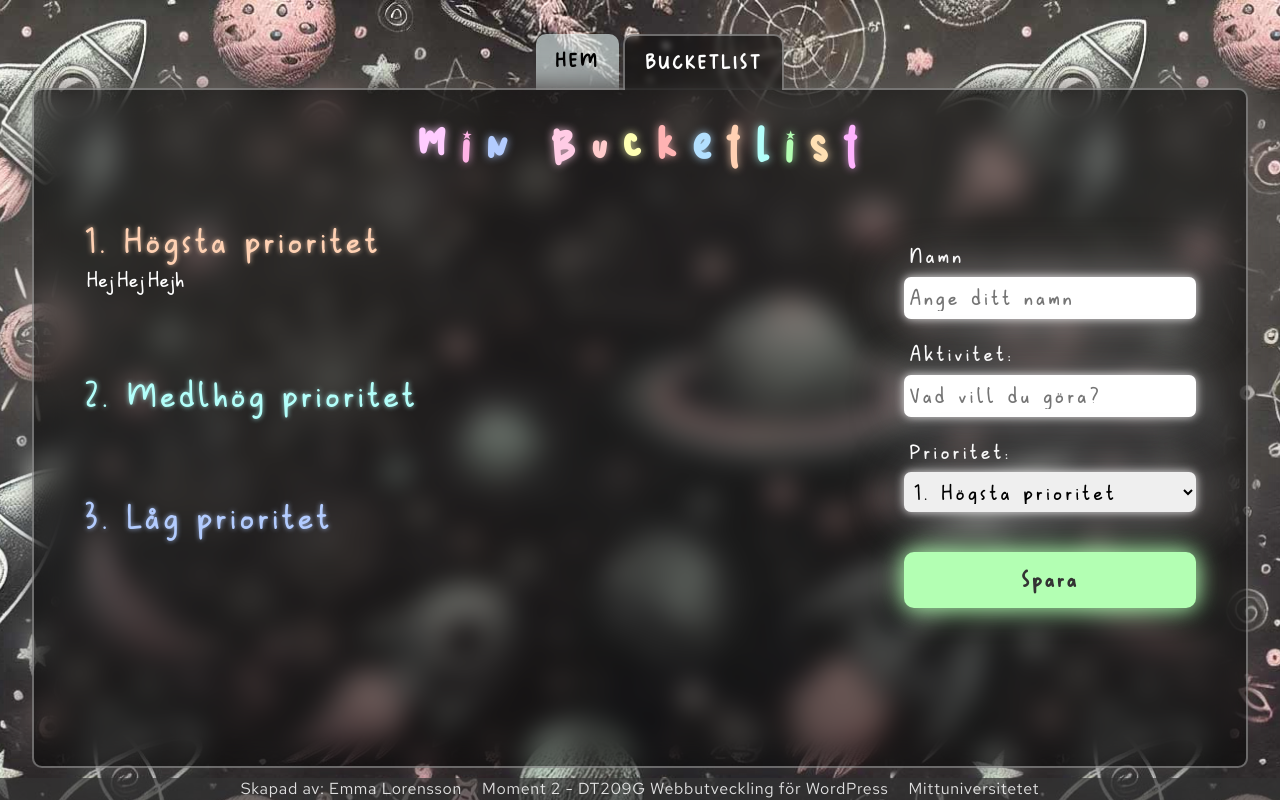
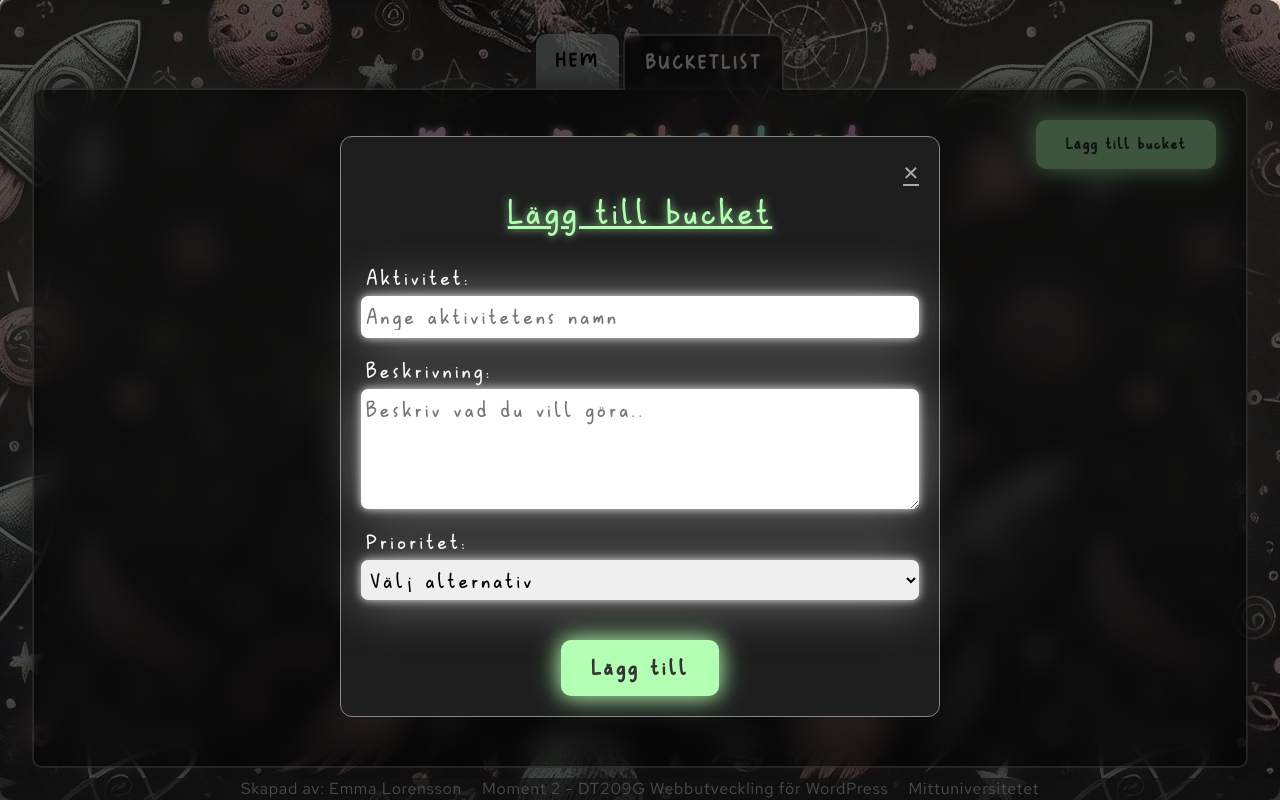
Before and after one commit to Eeemlo/moment2-php, a PHP site: page /bucketlist.php?showModal=true in a window 1280 px wide. Run offline with PHP 8.4, Linux system fonts and the light colour scheme; data that the repository does not hold is empty; some web fonts are replaced.

Commit message:
Allt klart utom radera knapp

```diff
--- a/bucketlist.php
+++ b/bucketlist.php
@@ -1,77 +1,185 @@
 <?php
-$title = "Hem";
-include("includes/mainmenu.php");
+$title = 'Hem';
+include('includes/mainmenu.php');
+
+if ($_SERVER['REQUEST_METHOD'] === 'POST') {
+    // Kontrollera om alla fält är satta och inte tomma
+    if (
+        isset($_POST['name'], $_POST['description'], $_POST['priority']) &&
+        !empty($_POST['name']) &&
+        !empty($_POST['description']) &&
+        !empty($_POST['priority'])
+    ) {
+
+        // Skapa ett nytt Bucketlist-objekt
+        $bucketlist = new Bucketlist();
+
+        // Hämta värden från formuläret
+        $name = $_POST['name'];
+        $description = $_POST['description'];
+        $priority = $_POST['priority']; // Vi kontrollerar att detta inte är null
+
+        // Lägg till bucket i databasen
+        $result = $bucketlist->addBucket($name, $description, $priority);
+
+        if ($result) {
+            echo "Bucket added successfully!";
+            header('Location: ' . $_SERVER['PHP_SELF']); // Omdirigera för att förhindra formuläråterställning
+            exit;
+        } else {
+            echo "Failed to add bucket.";
+        }
+    } else {
+        echo "Please fill in all fields!";
+    }
+}
+
+if (isset($_POST['delete'])) {
+    // Hämta bucket-id från formuläret
+    $bucketId = $_POST['bucket_id'];
+
+    // Anropa deleteBucket-funktionen
+    if ($bucketlist->deleteBucket($bucketId)) {
+        echo "Bucket raderades!";
+    } else {
+        echo "Fel vid radering av bucket.";
+    }
+}
+
 ?>
 
-    <div class="container">
+<div class='container'>
     <h1>
-<span style="color:#FFCCFF; text-shadow: 0px 0px 8px rgba(255,204,255,0.8);">M</span>
-<span style="color:#FFB3E6; text-shadow: 0px 0px 8px rgba(255,179,230,0.8);">i</span>
-<span style="color:#B3CCFF; text-shadow: 0px 0px 8px rgba(179,204,255,0.8);">n</span>
-<span style="color:#B3FFCC; text-shadow: 0px 0px 8px rgba(179,255,204,0.8);">&nbsp;</span>
-<span style="color:#FFCCE5; text-shadow: 0px 0px 8px rgba(255,204,229,0.8);">B</span>
-<span style="color:#FFCCCC; text-shadow: 0px 0px 8px rgba(255,204,204,0.8);">u</span>
-<span style="color:#FFFFB3; text-shadow: 0px 0px 8px rgba(255,255,179,0.8);">c</span>
-<span style="color:#FFB3B3; text-shadow: 0px 0px 8px rgba(255,179,179,0.8);">k</span>
-<span style="color:#B3E0FF; text-shadow: 0px 0px 8px rgba(179,224,255,0.8);">e</span>
-<span style="color:#FFD1B3; text-shadow: 0px 0px 8px rgba(255,209,179,0.8);">t</span>
-<span style="color:#B3FFFA; text-shadow: 0px 0px 8px rgba(179,255,250,0.8);">l</span>
-<span style="color:#B3FFB3; text-shadow: 0px 0px 8px rgba(179,255,179,0.8);">i</span>
-<span style="color:#FFE0B3; text-shadow: 0px 0px 8px rgba(255,224,179,0.8);">s</span>
-<span style="color:#FFB3FF; text-shadow: 0px 0px 8px rgba(255,179,255,0.8);">t</span>
-</h1>
+        <span style='color:#FFCCFF; text-shadow: 0px 0px 8px rgba(255,204,255,0.8);'>M</span>
+        <span style='color:#FFB3E6; text-shadow: 0px 0px 8px rgba(255,179,230,0.8);'>i</span>
+        <span style='color:#B3CCFF; text-shadow: 0px 0px 8px rgba(179,204,255,0.8);'>n</span>
+        <span style='color:#B3FFCC; text-shadow: 0px 0px 8px rgba(179,255,204,0.8);'>&nbsp;
+        </span>
+        <span style='color:#FFCCE5; text-shadow: 0px 0px 8px rgba(255,204,229,0.8);'>B</span>
+        <span style='color:#FFCCCC; text-shadow: 0px 0px 8px rgba(255,204,204,0.8);'>u</span>
+        <span style='color:#FFFFB3; text-shadow: 0px 0px 8px rgba(255,255,179,0.8);'>c</span>
+        <span style='color:#FFB3B3; text-shadow: 0px 0px 8px rgba(255,179,179,0.8);'>k</span>
+        <span style='color:#B3E0FF; text-shadow: 0px 0px 8px rgba(179,224,255,0.8);'>e</span>
+        <span style='color:#FFD1B3; text-shadow: 0px 0px 8px rgba(255,209,179,0.8);'>t</span>
+        <span style='color:#B3FFFA; text-shadow: 0px 0px 8px rgba(179,255,250,0.8);'>l</span>
+        <span style='color:#B3FFB3; text-shadow: 0px 0px 8px rgba(179,255,179,0.8);'>i</span>
+        <span style='color:#FFE0B3; text-shadow: 0px 0px 8px rgba(255,224,179,0.8);'>s</span>
+        <span style='color:#FFB3FF; text-shadow: 0px 0px 8px rgba(255,179,255,0.8);'>t</span>
+    </h1>
 
-    </div>
+</div>
 
-    <div class="gridContainer">
+<?php $bucketlist = new Bucketlist(); ?>
 
-    <div class="bucketGrid"></div>
-    <section class="bucketlistPrio1">
-        <div><h2>1. Högsta prioritet</h2></div>
-        <table>
-            <tbody class="tablePrio1">
-                <tr>
-                    <td>Hej</td>
-                    <td>Hej</td>
-                    <td>Hejh</td>
-                </tr>
-            </tbody>
-        </table>
+<div class='gridContainer'>
+    <?php
+    $showModal = isset($_GET['showModal']) && $_GET['showModal'] == 'true';
+    ?>
+
+    <a href="?showModal=true" id="modalBtn" class="btn">Lägg till bucket</a>
+
+    <div class='bucketGrid'></div>
+    <section class='bucketlistPrio1'>
+        <div>
+            <h2>Högsta prioritet</h2>
+        </div>
+        <div>
+            <?php
+            $buckets = $bucketlist->getPrio1Buckets();
+
+            foreach ($buckets as $bucket) {
+                // Formatera created_at till endast datum (YYYY-MM-DD)
+                $formattedDate = date('Y-m-d', strtotime($bucket['created_at']));
+
+                echo "<article>
+                    <strong>" . htmlspecialchars($bucket['name']) . "</strong>
+                    <p class='pSmall'>Tillagd: " . htmlspecialchars($formattedDate) . "</p>
+                    <p>" . htmlspecialchars($bucket['description']) . "</p>
+                    </article>";
+            }
+            ?>
+        </div>
     </section>
 
-    <section class="bucketlistPrio2">
-    <div><h2>2. Medlhög prioritet</h2></div>
-        <table>
-            <tbody class="tablePrio2">
-            </tbody>
-        </table>
+    <section class='bucketlistPrio2'>
+        <div>
+            <h2>Medelhög prioritet</h2>
+        </div>
+        <div>
+            <?php
+            $buckets = $bucketlist->getPrio2Buckets();
+
+            foreach ($buckets as $bucket) {
+                // Formatera created_at till endast datum (YYYY-MM-DD)
+                $formattedDate = date('Y-m-d', strtotime($bucket['created_at']));
+
+                echo "<article>
+                    <strong>" . htmlspecialchars($bucket['name']) . "</strong>
+                    <p class='pSmall'>Tillagd: " . htmlspecialchars($formattedDate) . "</p>
+                    <p>" . htmlspecialchars($bucket['description']) . "</p>
+                    </article>";
+            }
+
+            ?>
+        </div>
     </section>
 
-    <section class="bucketlistPrio3">
-        <div><h2>3. Låg prioritet</h2></div>
-        <table>
-            <tbody class="tablePrio3">
-            </tbody>
-        </table>
+    <section class='bucketlistPrio3'>
+        <div>
+            <h2>Låg prioritet</h2>
+        </div>
+        <div>
+            <?php
+            $buckets = $bucketlist->getPrio3Buckets();
+
+            foreach ($buckets as $bucket) {
+                // Formatera created_at till endast datum (YYYY-MM-DD)
+                $formattedDate = date('Y-m-d', strtotime($bucket['created_at']));
+
+                echo "<article>
+                    <strong>" . htmlspecialchars($bucket['name']) . "</strong>
+                    <p class='pSmall'>Tillagd: " . htmlspecialchars($formattedDate) . "</p>
+                    <p>" . htmlspecialchars($bucket['description']) . "</p>
+
+                       <!-- Använda en <button> istället för <input> -->
+    <form method='POST' action='bucketlist.php'>
+        <input type='hidden' name='bucket_id' value='" . $bucket['id'] . "'>
+        <button type='submit' name='delete'>Radera</button>
+    </form>
+                    </article>";
+            }
+
+            ?>
+        </div>
     </section>
 
     <!-----------------Bucketlist Form------------------->
-    <form method="POST" action="databas" class="bucketform">
-        <label for="name">Namn</label>
-        <input type="text" name="name" id="name" placeholder="Ange ditt namn">
-        <label for="description">Aktivitet:</label>
-        <input type="text" name="description" id="description" placeholder="Vad vill du göra?">
-        <label for="priority">Prioritet:</label>
-        <select name="priority" id="priority">
-            <option value="1">1. Högsta prioritet</option>
-            <option value="2">2. Medelhög prioritet</option>
-            <option value="3">3. Låg prioritet</option>
-        </select>
-        <input type="submit" value="Spara" class="submitBtn">
-    </form>
 
+    <div id="addBucketModal" class="modal" style="display: <?php echo $showModal ? 'block' : 'none'; ?>;">
+        <div class="modalContent">
+            <a class="close" href="?showModal=false">&times;</a>
+            <h2>Lägg till bucket</h2>
+            <form method='POST' action='bucketlist.php' class='bucketform'>
+                <label for='name'>Aktivitet:</label>
+                <input type='text' name='name' id='name' placeholder='Ange aktivitetens namn'>
+                <label for='description'>Beskrivning:</label>
+                <textarea rows='4' name='description' id='description'
+                    placeholder='Beskriv vad du vill göra..'></textarea>
+                <label for='priority'>Prioritet:</label>
+                <select name='priority' id='priority' placeholder="Välj alternativ">
+                    <option value="" selected disabled>Välj alternativ</option>
+                    <option value='1'>1. Högsta prioritet</option>
+                    <option value='2'>2. Medelhög prioritet</option>
+                    <option value='3'>3. Låg prioritet</option>
+                </select>
+                <input type='submit' value='Lägg till' class='btn'>
+            </form>
+        </div>
     </div>
 
+
+</div>
+
 <?php
-include("includes/footer.php");
+include('includes/footer.php');
 ?>
--- a/css/layout.css
+++ b/css/layout.css
@@ -18,7 +18,8 @@
 .bg, .contentBg {
     background-image: url("../images/space-bg-small.jpg");
     background-repeat: no-repeat;
-    background-size: 2000px auto;
+    background-size: 2000 auto;
+    position: relative;
 }
 
 .bg {
@@ -57,6 +58,7 @@
     height: 700px;
     display: flex;
     flex-direction: column;
+    overflow-y: scroll;
 }
 
 @media screen and (max-width: 1400px) {
@@ -72,7 +74,6 @@ h1 {
     font-weight: 300;
     letter-spacing: 3px;
     justify-self: center;
-    margin-bottom: 40px;
 }
 
 h2 {
@@ -82,10 +83,13 @@ h2 {
     letter-spacing: 3px;
     color: #B3FFB3;
     text-shadow: 0px 0px 8px rgba(179,255,179,0.8);
+    margin-top: 35px;
+    margin-bottom: 10px;
+    text-decoration: underline;
 }
 
 
-p {
+p, strong {
     color: rgba(255, 255, 255, 0.853);
     font-family: twinkle-sunday, sans-serif;
     font-size: 22px;
@@ -93,6 +97,14 @@ p {
     letter-spacing: 0.7px;
 }
 
+strong {
+    font-weight: 700;
+    color: #eab5e4;
+}
+
+.pSmall {
+    font-size: 12px;
+}
 
 /* Huvudmeny */
 #mainMenu ul {
@@ -152,12 +164,12 @@ p {
 }
 
 .gridContainer {
-    display: grid;
-    gap: 10px 100px;
+    display: flex;
+    flex-direction: column;
 }
 
 .bucketGrid {
-    grid-column: 1 / 5;
+    grid-column: 1 / 2;
     display: grid;
     overflow-y: scroll;
 
@@ -165,6 +177,7 @@ p {
 
 .bucketlistPrio1 {
     grid-row: 1 / 2;
+    text-align: center;
 }
 
 .bucketlistPrio1 h2 {
@@ -174,6 +187,7 @@ p {
 
 .bucketlistPrio2 {
     grid-row: 2 / 3;
+    text-align: center;
 }
 
 .bucketlistPrio2 h2 {
@@ -183,6 +197,7 @@ p {
 
 .bucketlistPrio3 {
     grid-row: 3 / 4;
+    text-align: center;
 }
 
 .bucketlistPrio3 h2 {
@@ -190,16 +205,72 @@ p {
     text-shadow: 0px 0px 5px rgba(179,204,255,0.8);
 }
 
-.bucketform {
-    grid-column: 5 / 6;
-    grid-row: 1 / 4;
+
+
+/* The Modal (background) */
+.modal {
+    display: none; /* Hidden by default */
+    position: fixed; /* Fix position to the screen */
+    z-index: 1; /* Sit on top */
+    top: 0; /* Align to top of the screen */
+    left: 0; /* Align to left of the screen */
+    width: 100%; /* Full width */
+    height: 100%; /* Full height */
+    background-color: rgba(0, 0, 0, 0.665); /* Black w/ opacity */
+    border-radius: 12px;
+    display: flex; /* Enable flexbox */
+    justify-content: center; /* Horizontally center */
+    align-items: center; /* Vertically center */
+    padding: 10px;
+  }
+
+  /* Modal Content/Box */
+  .modalContent {
+    background-color: #1e1e1e;
+    padding: 20px;
+    border: 1px solid #888;
+    max-width: 600px; /* Max width */
+    max-height: 600px; /* Max height */
+    width: 100%; /* Could be more or less, depending on screen size */
+    border-radius: 12px; /* Optional for rounded corners */
+    margin: 10% auto;
+  }
+
+  /* The Close Button */
+  .close {
+    color: #aaa;
+    float: right;
+    font-size: 28px;
+    font-weight: bold;
+  }
+
+  .close:hover,
+  .close:focus {
+    color: black;
+    text-decoration: none;
+    cursor: pointer;
+  }
+
+  .modalContent h2 {
+    text-align: center;
+  }
+
+  #modalBtn {
+    font-family: twinkle-sunday, sans-serif;
+    position: absolute;
+    text-decoration: none;
+    font-size: 16px;
+    letter-spacing: 1.5px;
+    right: 0;
+    top: 0;
+    margin-right: 30px;
+    margin-top: 30px;
+  }
+
+  form {
     display: flex;
     flex-direction: column;
-    font-family: "Red Hat Text", sans-serif;
-    line-height: 1.4;
-    letter-spacing: 0.7px;
-    align-self: center;
-}
+  }
 
 label {
     margin: 20px 0 5px 0;
@@ -211,7 +282,7 @@ label {
     letter-spacing: 3px;
 }
 
-input, select, option {
+input, select, option, textarea {
     padding: 8px 5px;
     border-radius: 7px;
     border: none;
@@ -223,7 +294,7 @@ input, select, option {
 }
 
 
-input[type=submit] {
+.btn {
     margin-top: 40px;
     background-color: #B3FFB3;
     border: none;
@@ -236,9 +307,10 @@ input[type=submit] {
     box-shadow: 0px 0px 20px rgba(179, 255, 179, 0.8), 0px 0px 30px rgba(179, 255, 179, 0.6); /* Lägg till fler skuggor för en starkare glöd */
     display: inline-flex; /* För att lägga ikonen och texten på samma linje */
     align-items: center; /* Vertikal centrering av text och ikon */
+    align-self: center;
 }
 
-input[type=submit]:hover {
+.btn:hover {
     background-color: #FFCCE5;
     box-shadow: 0px 0px 30px rgba(255, 204, 229, 1), 0px 0px 50px rgba(255, 204, 229, 0.6); /* Större och mer intensiv skugga vid hover */
     transform: scale(1.1); /* Gör knappen något större vid hover för en mer "levande" känsla */
--- a/includes/config.php
+++ b/includes/config.php
@@ -1,22 +1,31 @@
 <?php
 
-$siteName = "Emma's Bucketlist"
+$siteName = "Emma's Bucketlist";
 
-$devMode = true; // Apply false before publishing
+/* Apply false before publishing */
+$devMode = true;
 
 if ($devMode) {
-    //Aktivera felmeddelanden
+    //Activate error messages
     error_reporting(-1);
     ini_set("display_errors", 1);
 }
 
 //Activate automatic support for including classes
-spl_autoload_register(function($class_name) {
+spl_autoload_register(function ($class_name) {
     include 'classes/' . $class_name . '.class.php';
-})
+});
 
 if ($devMode) {
     // Local database settings
+    define("DBHOST", "localhost");
+    define("DBUSER", "EmmaL");
+    define("DBPASS", "EmmaL");
+    define("DBDATABASE", "wordpress1");
 } else {
     // Deployed database settings
+    define("DBHOST", "localhost");
+    define("DBUSER", "catshow");
+    define("DBPASS", "password");
+    define("DBDATABASE", "catshow");
 }
--- a/includes/mainmenu.php
+++ b/includes/mainmenu.php
@@ -1,3 +1,5 @@
+
+<?php include("includes/config.php"); ?>
 <!DOCTYPE html>
 <html lang="sv">
 <head>
--- a/index.php
+++ b/index.php
@@ -25,6 +25,8 @@ include("includes/mainmenu.php");
 </section>
 <p>Liote text här...</p>
 
+
+
 <?php
 include("includes/footer.php");
 ?>
```
Also changed, not shown: includes/classes/bucketlist.class.php (added, +129 -0 lines), install.php (added, +24 -0 lines), process.php (deleted, +0 -11 lines).
